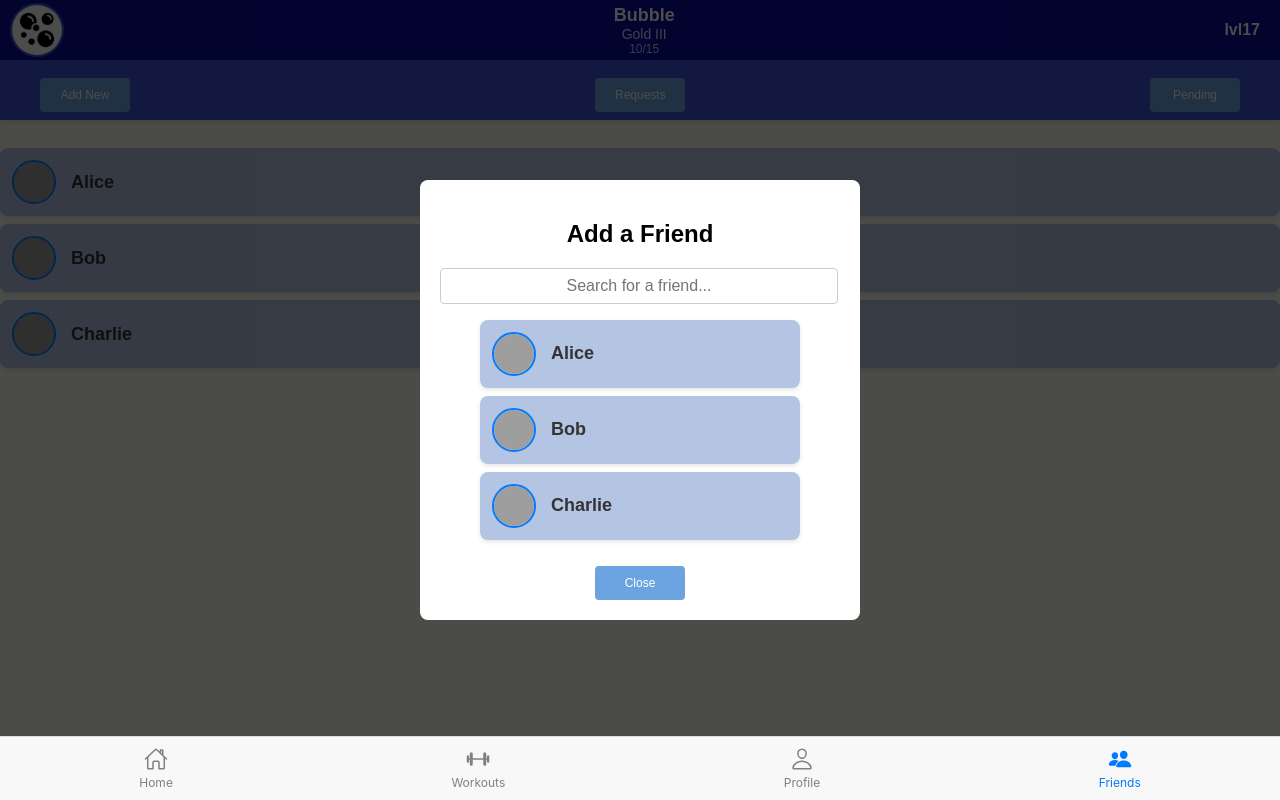
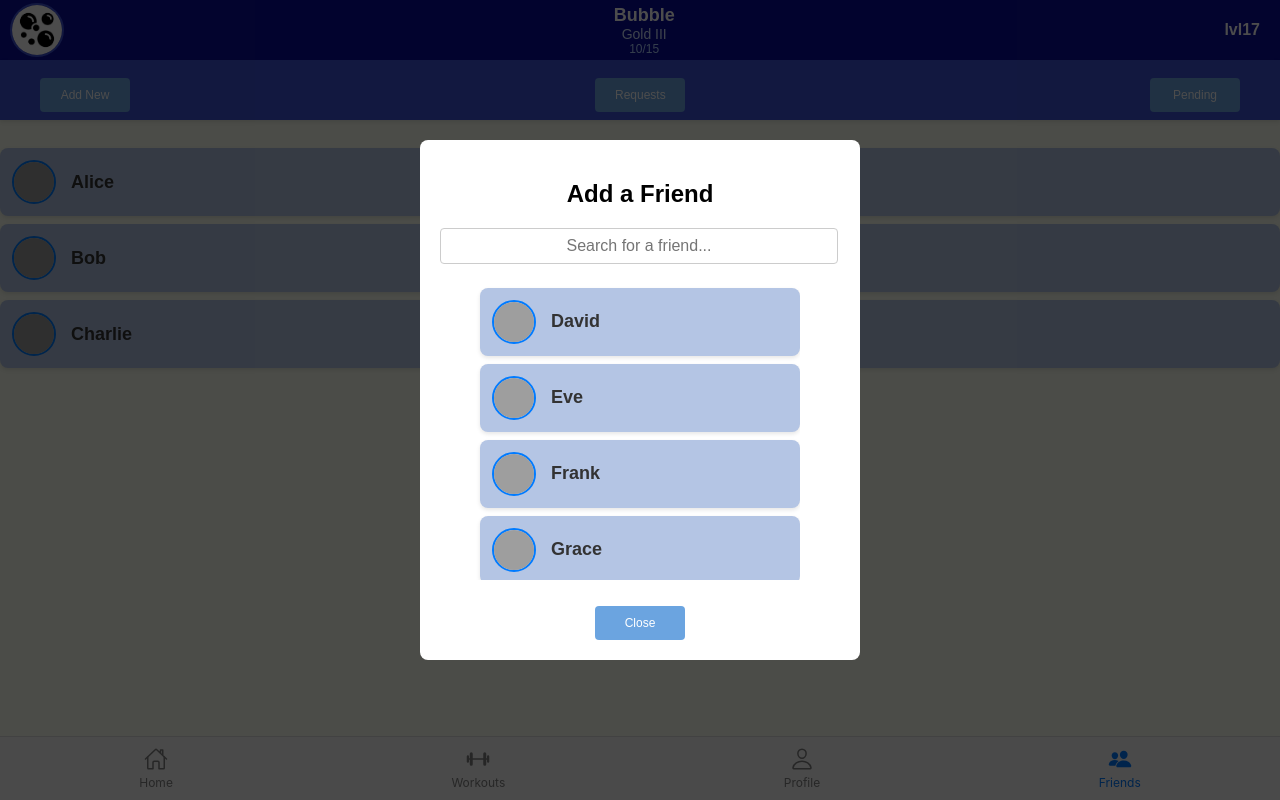
Before and after one commit to Aiden-Rodriguez/FitQuestPrototype, a React (Create React App) app in the folder fitquest/: page /friends in a window 1280 px wide. Both pictures are taken after a click on the button "Add New". Built offline with nearby package versions, Linux system fonts and the light colour scheme; grey boxes are pictures that could not be loaded.

Commit message:
update to friendspage

```diff
--- a/fitquest/src/FriendsPage.css
+++ b/fitquest/src/FriendsPage.css
@@ -81,6 +81,7 @@
     list-style-type: none;
     overflow-y: auto;
     flex: 1;
+    max-height: 400px;
   }
 
   .friend-item {
@@ -121,6 +122,7 @@
     display: flex;
     align-items: center;
     justify-content: center;
+    z-index: 1000;
   }
 
   .overlay-content {
@@ -130,6 +132,7 @@
     text-align: center;
     max-width: 400px;
     width: 100%;
+    z-index: 1001;
   }
 
   .overlay-avatar {
@@ -182,3 +185,20 @@
   display: flex;
   text-align: center;
 }
+
+.search-results {
+    margin-right: 40px;
+    max-height: 300px;
+    overflow-y: auto;
+  }
+
+
+.profile-overlay {
+    z-index: 2000;
+}
+
+.button-container {
+    display: flex;
+    flex-direction: column;
+    gap: 15px;
+  }
--- a/fitquest/src/FriendsPage.js
+++ b/fitquest/src/FriendsPage.js
@@ -4,20 +4,20 @@ import croc from './assets/croc.png';
 import horse from './assets/horse.png';
 import monkey from './assets/monkey.png';
 import bubble from './assets/bubble.jpg';
-import users from "./users";
+import users from './users';
 
 const user = {
-  username: "Bubble",
-  rank: "Gold III",
-  progress: "10/15",
-  level: "lvl17",
+  username: 'Bubble',
+  rank: 'Gold III',
+  progress: '10/15',
+  level: 'lvl17',
   avatar: bubble
 };
 
-const friends = [
-  { id: 1, name: "Alice", avatar: croc, lvl: 10, Rank: "Silver 2"},
-  { id: 2, name: "Bob", avatar: horse, lvl: 6, Rank: "Bronze 1" },
-  { id: 3, name: "Charlie", avatar: monkey, lvl: 22, Rank: "Platinum 3" }
+const initialFriends = [
+  { id: 1, name: 'Alice', avatar: croc, lvl: 10, Rank: 'Silver 2' },
+  { id: 2, name: 'Bob', avatar: horse, lvl: 6, Rank: 'Bronze 1' },
+  { id: 3, name: 'Charlie', avatar: monkey, lvl: 22, Rank: 'Platinum 3' }
 ];
 
 export default function FriendsScreen() {
@@ -25,37 +25,55 @@ export default function FriendsScreen() {
   const [isOpenAddFriend, setIsOpenAddFriend] = useState(false);
   const [isOpenViewRequests, setIsOpenViewRequests] = useState(false);
   const [isOpenViewPending, setIsOpenViewPending] = useState(false);
-  const [searchTerm, setSearchTerm] = useState("");
+  const [searchTerm, setSearchTerm] = useState('');
+  const [friends, setFriends] = useState(initialFriends);
+  const [availableUsers, setAvailableUsers] = useState(users);
 
   const handleFriendClick = (friend) => {
-    setSelectedFriend(friend);
+    const isFriend = friends.some((f) => f.id === friend.id);
+    if (isFriend) {
+      setSelectedFriend(friend); // Existing friend, no isFriend property needed
+    } else {
+      setSelectedFriend({ ...friend, isFriend: false }); // Potential friend
+    }
   };
 
   const toggleOpenAddFriend = () => {
     setIsOpenAddFriend(!isOpenAddFriend);
-    setSearchTerm("");
+    setSearchTerm('');
   };
   const toggleOpenRequests = () => {
-    setIsOpenViewRequests(!isOpenViewRequests)
-  }
+    setIsOpenViewRequests(!isOpenViewRequests);
+  };
   const toggleOpenPending = () => {
-    setIsOpenViewPending(!isOpenViewPending)
-  }
+    setIsOpenViewPending(!isOpenViewPending);
+  };
 
   const handleCloseOverlayViewFriend = () => {
     setSelectedFriend(null);
   };
 
-  const filteredUsers = users.filter(user =>
+  const handleAddFriend = (userToAdd) => {
+    setFriends([...friends, userToAdd]);
+    setAvailableUsers(availableUsers.filter((u) => u.id !== userToAdd.id));
+    setSelectedFriend(null);
+  };
+
+  const filteredUsers = availableUsers.filter((user) =>
     user.name.toLowerCase().includes(searchTerm.toLowerCase())
   );
+
+  const isAlreadyFriend = (friend) => {
+    return friends.some((f) => f.id === friend.id);
+  };
+
   return (
     <div className="friends-container">
       <div className="top-bar">
         <div className="top-left">
           <img src={user.avatar} alt="Profile" className="profile-pic" />
         </div>
-        <div className='top-middle'>
+        <div className="top-middle">
           <span className="user-name">{user.username}</span>
           <span className="user-rank">{user.rank}</span>
           <span className="user-progress">{user.progress}</span>
@@ -65,26 +83,26 @@ export default function FriendsScreen() {
         </div>
       </div>
 
-      <div className='add-friends-bar'>
-        <div className='top-left' style={{ marginLeft: '40px' }}>
-          <button className='regular-button' onClick={() => toggleOpenAddFriend()}>
+      <div className="add-friends-bar">
+        <div className="top-left" style={{ marginLeft: '40px' }}>
+          <button className="regular-button" onClick={() => toggleOpenAddFriend()}>
             Add New
           </button>
         </div>
-        <div className='top-middle'>
-          <button className='regular-button' onClick={() => toggleOpenRequests()}>
+        <div className="top-middle">
+          <button className="regular-button" onClick={() => toggleOpenRequests()}>
             Requests
           </button>
         </div>
-        <div className='top-right' style={{ marginRight: '40px' }}>
-          <button className='regular-button' onClick={() => toggleOpenPending()}>
+        <div className="top-right" style={{ marginRight: '40px' }}>
+          <button className="regular-button" onClick={() => toggleOpenPending()}>
             Pending
           </button>
         </div>
       </div>
 
       <ul className="friends-list">
-        {friends.map(friend => (
+        {friends.map((friend) => (
           <li key={friend.id} className="friend-item" onClick={() => handleFriendClick(friend)}>
             <img src={friend.avatar} alt={friend.name} className="friend-avatar" />
             <span className="friend-name">{friend.name}</span>
@@ -93,20 +111,29 @@ export default function FriendsScreen() {
       </ul>
 
       {selectedFriend && (
-        <div className="overlay">
+        <div className="overlay profile-overlay">
           <div className="overlay-content">
             <h2>{selectedFriend.name}</h2>
             <img src={selectedFriend.avatar} alt={selectedFriend.name} className="overlay-avatar" />
             <p>{selectedFriend.name}'s profile.</p>
             <p>Level: {selectedFriend.lvl}</p>
             <p>Rank: {selectedFriend.Rank}</p>
-            <button className="regular-button" onClick={handleCloseOverlayViewFriend}>Close</button>
+            <div className='button-container'>
+                {!isAlreadyFriend(selectedFriend) && (
+                <button className="regular-button" onClick={() => handleAddFriend(selectedFriend)}>
+                    Add Friend
+                </button>
+                )}
+                <button className="regular-button" onClick={handleCloseOverlayViewFriend}>
+                    Close
+                </button>
+            </div>
           </div>
         </div>
       )}
 
       {isOpenAddFriend && (
-        <div className="overlay">
+        <div className="overlay add-friend-overlay">
           <div className="overlay-content">
             <h2>Add a Friend</h2>
             <input
@@ -118,8 +145,8 @@ export default function FriendsScreen() {
             />
             <ul className="search-results" style={{ marginRight: '40px' }}>
               {filteredUsers.length > 0 ? (
-                filteredUsers.map(user => (
-                  <li key={user.id} className="friend-item">
+                filteredUsers.map((user) => (
+                  <li key={user.id} className="friend-item" onClick={() => handleFriendClick(user)}>
                     <img src={user.avatar} alt={user.name} className="friend-avatar" />
                     <span className="friend-name">{user.name}</span>
                   </li>
@@ -128,7 +155,33 @@ export default function FriendsScreen() {
                 <p>No users found</p>
               )}
             </ul>
-            <button className="regular-button" onClick={toggleOpenAddFriend}>Close</button>
+            <button className="regular-button" onClick={toggleOpenAddFriend}>
+              Close
+            </button>
+          </div>
+        </div>
+      )}
+
+      {isOpenViewRequests && (
+        <div className="overlay">
+          <div className="overlay-content">
+            <h2>Requests</h2>
+            <p>No current requests</p>
+            <button className="regular-button" onClick={toggleOpenRequests}>
+              Close
+            </button>
+          </div>
+        </div>
+      )}
+
+      {isOpenViewPending && (
+        <div className="overlay">
+          <div className="overlay-content">
+            <h2>Pending</h2>
+            <p>No pending requests</p>
+            <button className="regular-button" onClick={toggleOpenPending}>
+              Close
+            </button>
           </div>
         </div>
       )}
--- a/fitquest/src/users.js
+++ b/fitquest/src/users.js
@@ -3,9 +3,36 @@ import horse from './assets/horse.png';
 import monkey from './assets/monkey.png';
 
 const users = [
-  { id: 1, name: "Alice", avatar: croc, lvl: 10, rank: "Silver 2" },
-  { id: 2, name: "Bob", avatar: horse, lvl: 6, rank: "Bronze 1" },
-  { id: 3, name: "Charlie", avatar: monkey, lvl: 22, rank: "Platinum 3" }
+  { id: 4, name: "David", avatar: croc, lvl: 14, Rank: "Gold 1" },
+  { id: 5, name: "Eve", avatar: horse, lvl: 8, Rank: "Silver 4" },
+  { id: 6, name: "Frank", avatar: monkey, lvl: 16, Rank: "Gold 3" },
+  { id: 7, name: "Grace", avatar: croc, lvl: 20, Rank: "Platinum 1" },
+  { id: 8, name: "Helen", avatar: horse, lvl: 11, Rank: "Silver 3" },
+  { id: 9, name: "Isaac", avatar: monkey, lvl: 25, Rank: "Diamond 2" },
+  { id: 10, name: "Jack", avatar: croc, lvl: 30, Rank: "Diamond 4" },
+  { id: 11, name: "Kim", avatar: horse, lvl: 9, Rank: "Silver 2" },
+  { id: 12, name: "Liam", avatar: monkey, lvl: 19, Rank: "Platinum 2" },
+  { id: 13, name: "Mona", avatar: croc, lvl: 15, Rank: "Gold 2" },
+  { id: 14, name: "Noah", avatar: horse, lvl: 17, Rank: "Gold 4" },
+  { id: 15, name: "Olivia", avatar: monkey, lvl: 23, Rank: "Platinum 4" },
+  { id: 16, name: "Paul", avatar: croc, lvl: 12, Rank: "Silver 1" },
+  { id: 17, name: "Quincy", avatar: horse, lvl: 21, Rank: "Gold 1" },
+  { id: 18, name: "Rachel", avatar: monkey, lvl: 27, Rank: "Diamond 1" },
+  { id: 19, name: "Sam", avatar: croc, lvl: 13, Rank: "Silver 3" },
+  { id: 20, name: "Tina", avatar: horse, lvl: 24, Rank: "Platinum 3" },
+  { id: 21, name: "Ursula", avatar: monkey, lvl: 18, Rank: "Gold 3" },
+  { id: 22, name: "Victor", avatar: croc, lvl: 29, Rank: "Diamond 3" },
+  { id: 23, name: "Will", avatar: horse, lvl: 28, Rank: "Platinum 2" },
+  { id: 24, name: "Xander", avatar: monkey, lvl: 26, Rank: "Diamond 4" },
+  { id: 25, name: "Yara", avatar: croc, lvl: 10, Rank: "Bronze 2" },
+  { id: 26, name: "Zane", avatar: horse, lvl: 7, Rank: "Silver 4" },
+  { id: 27, name: "Alexis", avatar: monkey, lvl: 31, Rank: "Diamond 2" },
+  { id: 28, name: "Brianna", avatar: croc, lvl: 32, Rank: "Diamond 1" },
+  { id: 29, name: "Caleb", avatar: horse, lvl: 5, Rank: "Bronze 1" },
+  { id: 30, name: "Dylan", avatar: monkey, lvl: 18, Rank: "Gold 2" },
+  { id: 31, name: "Emma", avatar: croc, lvl: 14, Rank: "Platinum 1" },
+  { id: 32, name: "Felix", avatar: horse, lvl: 13, Rank: "Silver 2" }
 ];
 
+
 export default users;
```
